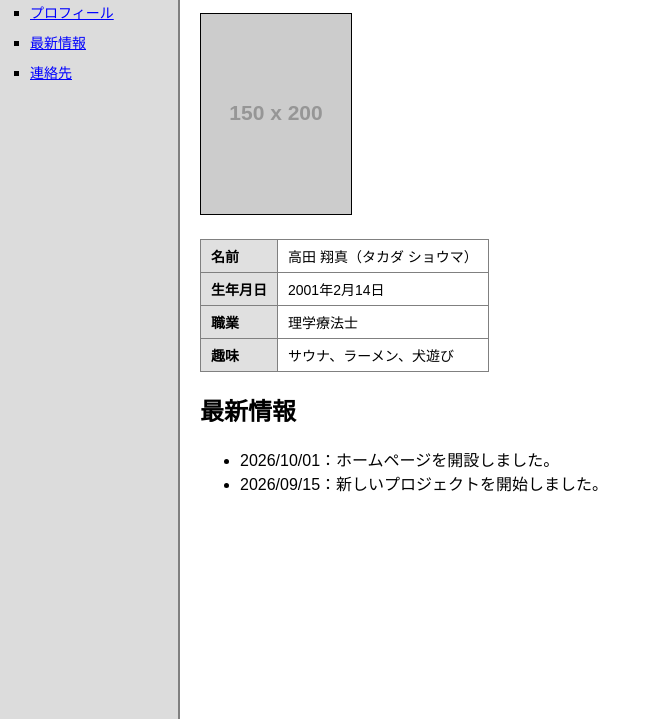
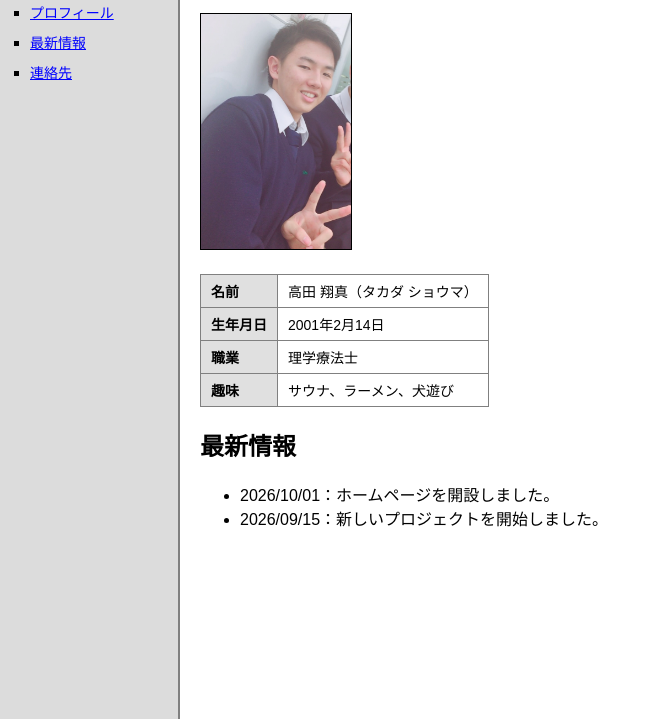
Before and after one commit to yisolotto-source/takada-web2, a plain HTML site: page index.html in a window 1280 px wide. Shown: the part 81-800 px from the top of the page, without its empty margins (0-651 px from the left). Drawn offline with Linux system fonts and the light colour scheme; placeholder pictures from the web are drawn by us.

Commit message:
Update index.html

```diff
--- a/index.html
+++ b/index.html
@@ -110,7 +110,7 @@
 
       <section id="profile" class="profile-box">
         <!-- 写真画像があれば img タグの src を指定 -->
-        <img src="https://via.placeholder.com/150x200?text=PHOTO" alt="本人写真">
+        <img src="profile.JPG" alt="本人写真">
 
         <table>
           <tr>
```
